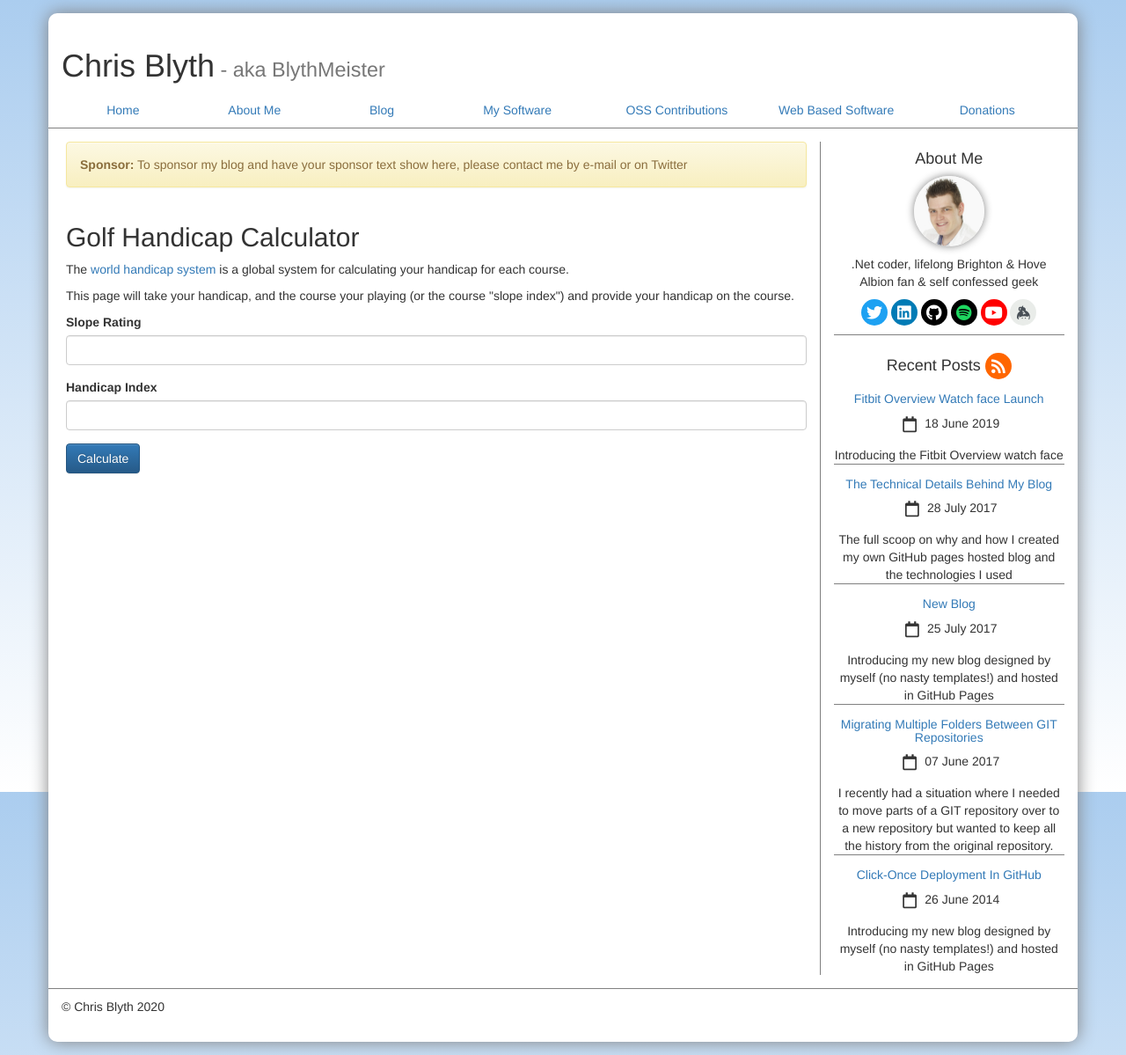
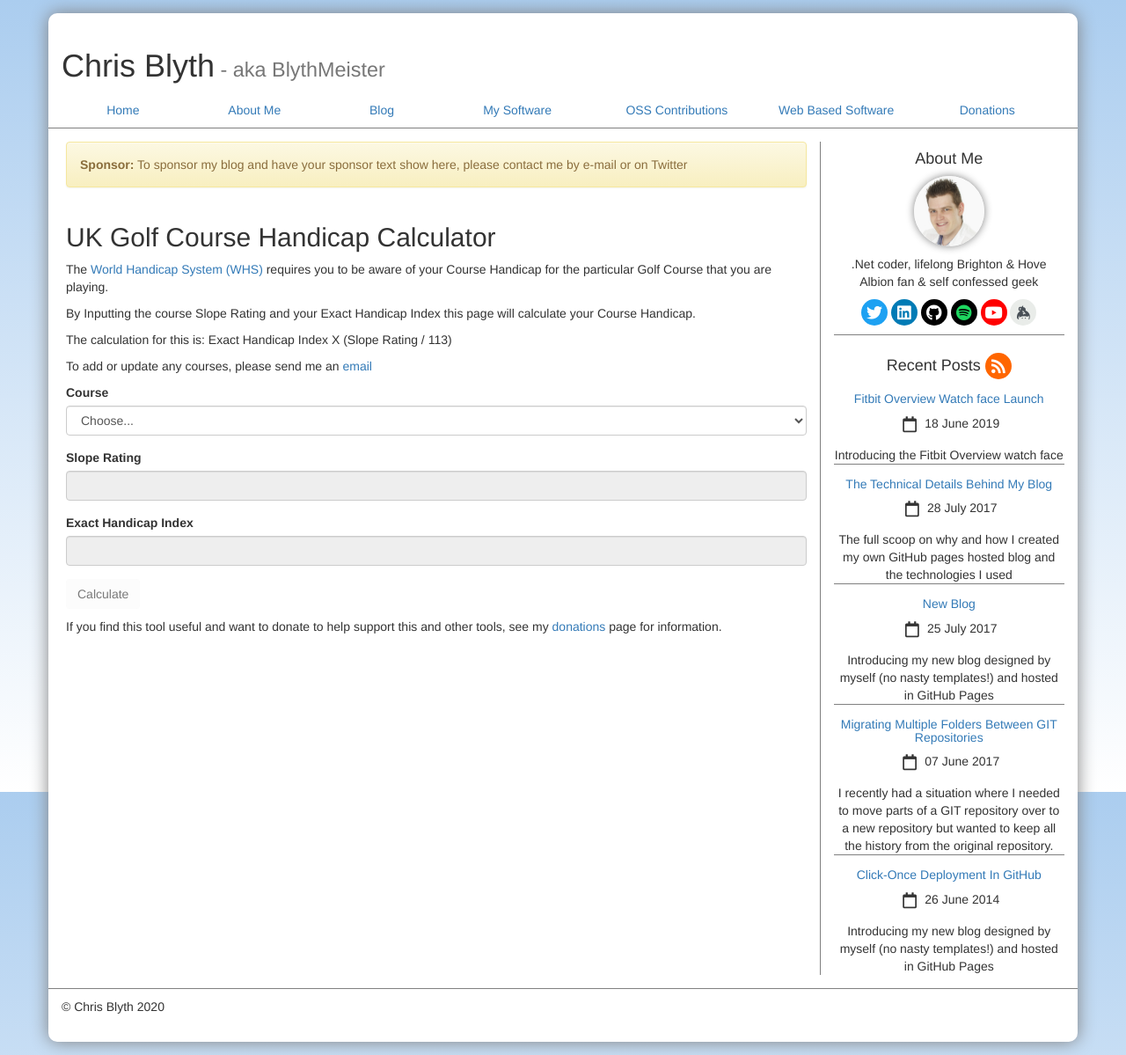
Before and after one commit to BlythMeister/blyth.me.uk, a Jekyll site: the page built from software/web/golf-handicap/index.html, in a window 1280 px wide. Shown: the whole page at 88% size. Built offline with Jekyll 4.4.1, drawn with Linux system fonts in a browser that asks for light colours; nearby versions of some CDN libraries.

Commit message:
Improvements to golf handicap calculator

```diff
--- a/software/web/golf-handicap/index.html
+++ b/software/web/golf-handicap/index.html
@@ -1,47 +1,113 @@
 ---
-title: Golf Handicap Calculator
-description: Handicap calculator for the world handicap system
+title: UK Golf Course Handicap Calculator
+description: UK golf course handicap calculator for the world handicap system
 ---
 
-<h2>Golf Handicap Calculator</h2>
+<h2>UK Golf Course Handicap Calculator</h2>
 
 <p>
-    The <a href="https://www.whs.com/">world handicap system</a> is a global system for calculating your
-    handicap for each course.
+    The <a href="https://www.whs.com/">World Handicap System (WHS)</a> requires you to be aware of your Course Handicap
+    for the particular Golf Course that you are playing.
 </p>
 <p>
-    This page will take your handicap, and the course your playing (or the course "slope index") and provide
-    your handicap on the course.
+    By Inputting the course Slope Rating and your Exact Handicap Index this page will calculate your Course Handicap.
 </p>
 <p>
-    <script type="text/javascript">
-        function calculateHandicap() {
-            var slopeRating = $("#slopeRating").val();
-            var handicapIndex = $("#handicapIndex").val();
-            var handicap = handicapIndex * (slopeRating / 113);
-            alert(handicap);
-            return false;
-        }
-    </script>
-<form onsubmit="calculateHandicap()">
-    <!--<div class="form-group">
+    The calculation for this is: Exact Handicap Index X (Slope Rating / 113)
+</p>
+<p>
+    To add or update any courses, please send me an <a href="mailto:golf@blyth.me.uk">email</a>
+</p>
+<p>
+<form id="courseHandicap">
+    <div class="form-group">
         <label for="courseSelect">Course</label>
         <select class="form-control" id="courseSelect">
-            <option selected>Choose...</option>
-            <option value="1">Course 1</option>
-            <option value="2">Course 2</option>
-            <option value="3">Course 3</option>
-            <option value="3">Other</option>
-          </select>
-    </div>-->
+            <option value="-2" selected>Choose...</option>
+            <option value="-1">Unlisted Course</option>
+            <option value="103">Cuckfield White (Men's)</option>
+            <option value="120">Cuckfield White (Ladies)</option>
+            <option value="98">Cuckfield Yellow (Men's)</option>
+            <option value="112">Cuckfield Red (Ladies)</option>
+        </select>
+    </div>
     <div class="form-group">
         <label for="slopeRating">Slope Rating</label>
-        <input type="text" class="form-control" id="slopeRating">
+        <input type="number" class="form-control" id="slopeRating" min="55" max="155" required disabled>
     </div>
     <div class="form-group">
-        <label for="handicapIndex">Handicap Index</label>
-        <input type="text" class="form-control" id="handicapIndex">
+        <label for="handicapIndex">Exact Handicap Index</label>
+        <input type="number" class="form-control" id="handicapIndex" min="-10" max="55" step="0.1" required disabled>
     </div>
-    <button type="submit" class="btn btn-primary">Calculate</button>
+    <button id="handicapCalculate" type="submit" class="btn btn-secondary" disabled>Calculate</button>
 </form>
 </p>
+<p>
+    If you find this tool useful and want to donate to help support this and other tools, see my <a
+        href="{{ site.url }}/donations">donations</a> page for information.
+</p>
+<div class="modal fade" tabindex="-1" role="dialog" id="handicapModal">
+    <div class="modal-dialog" role="document">
+        <div class="modal-content">
+            <div class="modal-header">
+                <button type="button" class="close" data-dismiss="modal"><span>&times;</span></button>
+                <h4 class="modal-title">Course Handicap</h4>
+            </div>
+            <div class="modal-body">
+                <p id="handicapModalText"></p>
+            </div>
+            <div class="modal-footer">
+                <button type="button" class="btn btn-secondary" data-dismiss="modal">Close</button>
+            </div>
+        </div>
+    </div>
+</div>
+<script type="text/javascript">
+    $("#courseHandicap").submit(function (e) {
+        e.preventDefault();
+        var message = "";
+        var slopeRating = $("#slopeRating").val();
+        var handicapIndex = $("#handicapIndex").val();
+        var courseVal = $("#courseSelect").val();
+        var courseText = $( "#courseSelect option:selected").text();
+
+        if (slopeRating == "") {
+            message = "A slope rating is required";
+        } else {
+            if (handicapIndex == "") {
+                message = "A handicap index is required";
+            } else {
+                var handicap = Math.round(handicapIndex * (slopeRating / 113));
+                if (courseVal > 0) {
+                    message = `Course: <b>${courseText}</b></br>Slope Rating: <b>${slopeRating}</b></br>Handicap Index: <b>${handicapIndex}</b></br>Course Handicap: <b>${handicap}</b>`;
+                } else {
+                    message = `Slope Rating: <b>${slopeRating}</b></br>Handicap Index: <b>${handicapIndex}</b></br>Course Handicap: <b>${handicap}</b>`;
+                }
+
+            }
+        }
+
+        $("#handicapModalText").html(message);
+        $('#handicapModal').modal('show');
+    });
+
+    $("#courseSelect").change(function () {
+        var courseVal = $("#courseSelect").val();
+        if (courseVal == -2) {
+            $("#slopeRating").val("").prop("disabled", true);
+            $("#handicapIndex").val("").prop("disabled", true);
+            $("#handicapCalculate").prop("disabled", true);
+        } else {
+            if (courseVal == -1) {
+                $("#slopeRating").val("").prop("disabled", false);
+                $("#handicapIndex").prop("disabled", false);
+                $("#handicapCalculate").prop("disabled", false);
+            } else {
+                $("#slopeRating").val(courseVal).prop("disabled", true);
+                $("#handicapIndex").prop("disabled", false);
+                $("#handicapCalculate").prop("disabled", false);
+            }
+        }
+    });
+
+</script>
```
Also changed, not shown: about/index.md (+1 -1 lines), software/web/index.md (+1 -1 lines).
